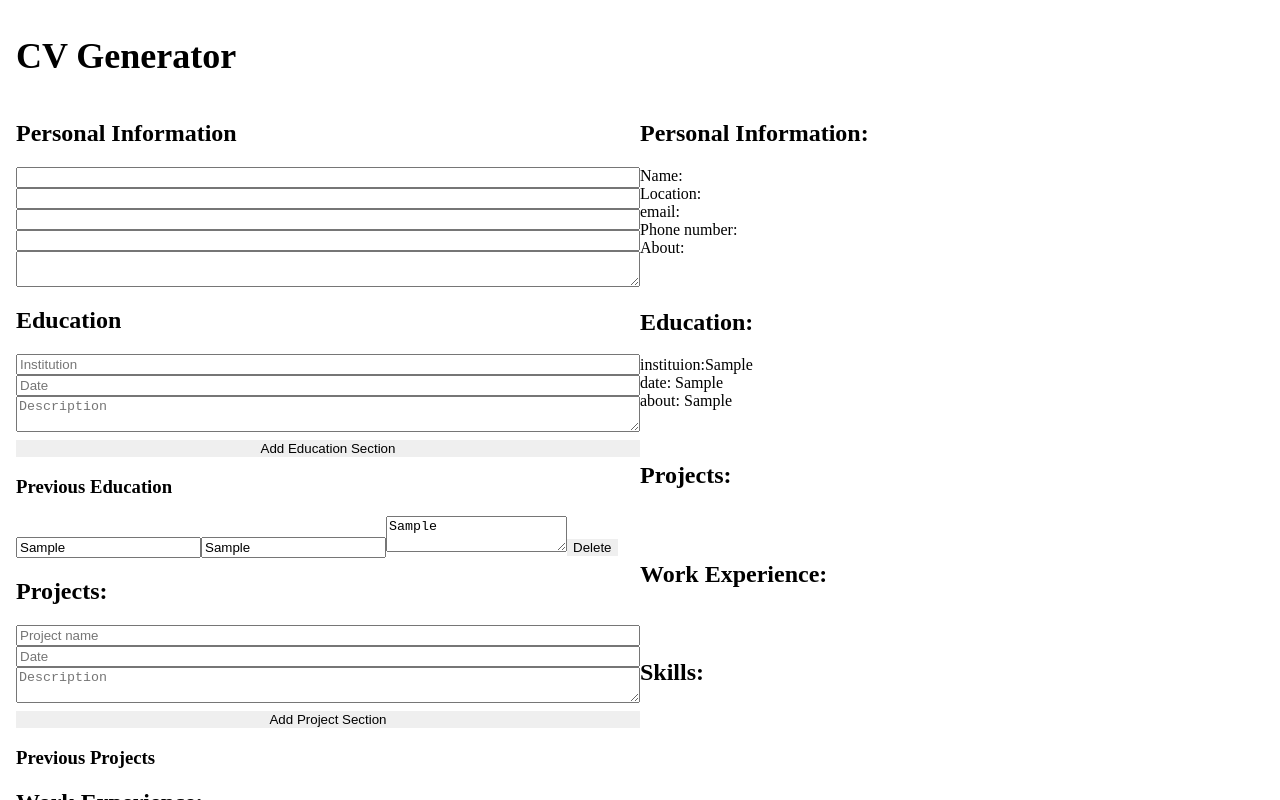
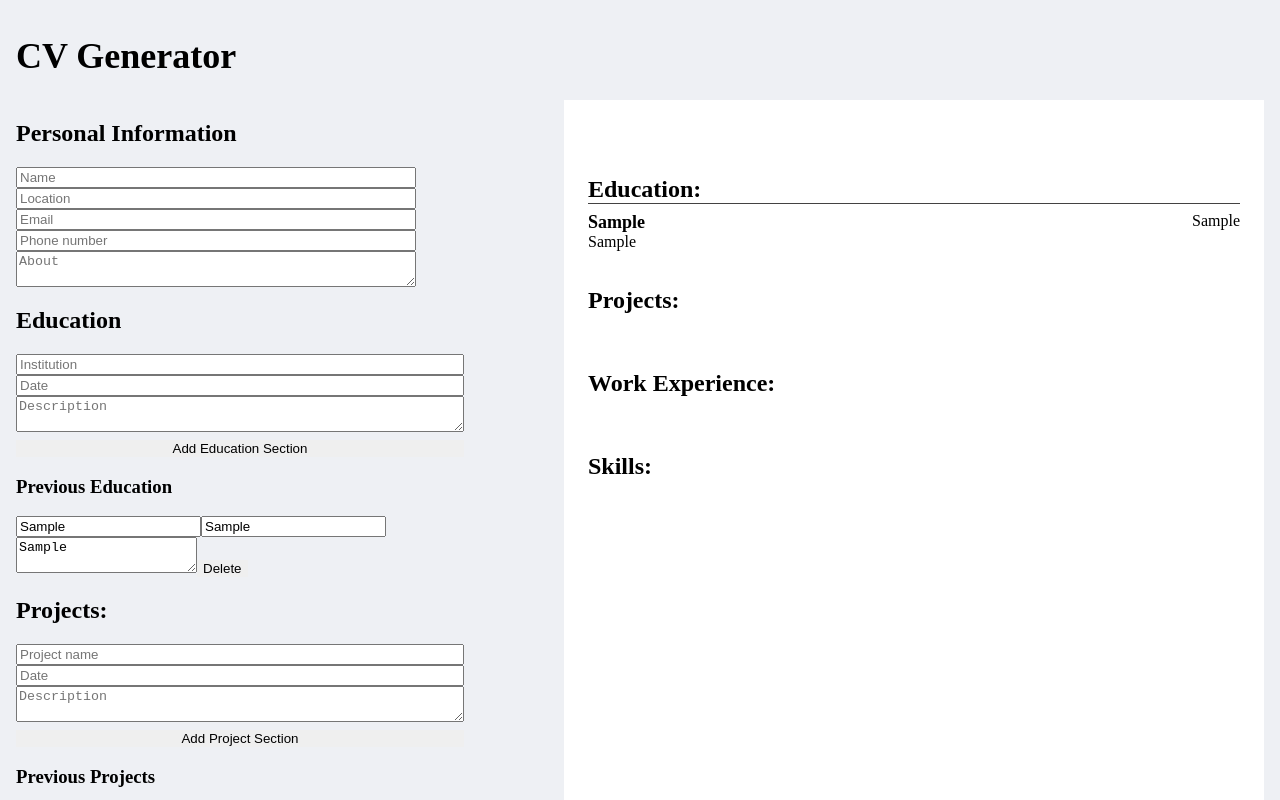
Before and after one commit to MisharyD/cv-generator, a React (Vite) app: page / in a window 1280 px wide. Both pictures are taken after typing "Sample", "Sample", "Sample" into the empty fields and a click on the button "Add Education Section". Shown: the top 800 px of the page. Built offline with nearby package versions, Linux system fonts and the light colour scheme.

Commit message:
finish styling personal and education cv sections

```diff
--- a/package.json
+++ b/package.json
@@ -25,7 +25,6 @@
     "eslint-plugin-react-refresh": "^0.4.9",
     "globals": "^15.9.0",
     "postcss": "^8.4.45",
-    "prettier": "^3.3.3",
     "prettier-plugin-tailwindcss": "^0.6.6",
     "tailwindcss": "^3.4.11",
     "vite": "^5.4.1"
--- a/src/App.jsx
+++ b/src/App.jsx
@@ -133,16 +133,19 @@ function App() {
           //personal section
           personalInfo={personalInfo}
           onChangePersonalInfo={personalOperations.handleChangePersonalInfo}
+
           //education section
           educationInfo={educationInfo}
           onChangeEducationInfo={educationOperations.changeEducationInfo}
           deleteEducationInfo={educationOperations.deleteEducationSection}
           addEducationSection={educationOperations.addEducationSection}
+
           //project section
           projectInfo={projectInfo}
           onChangeProjectInfo={projectOperations.changeProjectInfo}
           deleteProjectInfo={projectOperations.deleteProjectSection}
           addProjectSection={projectOperations.addProjectSection}
+
           //work experience section
           workExperienceInfo={workExperienceInfo}
           onChangeWorkExperienceInfo={
@@ -154,6 +157,7 @@ function App() {
           addWorkExperienceSection={
             workExperienceOperations.addWorkExperienceSection
           }
+
           //skills section
           skillsInfo={skillsInfo}
           onChangeSkillsInfo={skillsOperations.changeSkillInfo}
--- a/src/components/cv-components/education-section.jsx
+++ b/src/components/cv-components/education-section.jsx
@@ -1,13 +1,14 @@
 export default function EducationSection({ educationInfo }) {
   return (
     <div className="education-section">
-      <h2>Education:</h2>
+      <h2 className=" mb-[8px] text-[24px] border-b-[1px] border-t-[0px] border-r-[0px] border-l-[0px] border-solid border-[#434242]">Education:</h2>
       {educationInfo.map((section) => (
-        <div key={section.id}>
-          instituion:{section.institution}
-          <br />
-          date: {section.date} <br />
-          about: {section.description} <br />
+        <div key={section.id} className="education-section flex flex-col mb-[16px] last:mb-[0px]">
+          <div className="institutuion-date-container flex justify-between">
+            <div className="font-bold text-[18px]">{section.institution}</div>
+            <div>{section.date}</div>
+          </div>
+          <div className ="whitespace-pre-wrap">{section.description}</div>
         </div>
       ))}
     </div>
--- a/src/components/cv-components/personal-section.jsx
+++ b/src/components/cv-components/personal-section.jsx
@@ -6,13 +6,14 @@ export default function PersonalSection({ personalInfo }) {
   const about = personalInfo ? personalInfo.about : "";
 
   return (
-    <div className="personal-section">
-      <h2>Personal Information:</h2>
-      <div>Name: {name}</div>
-      <div>Location: {location}</div>
-      <div>email: {email}</div>
-      <div>Phone number: {phoneNumber}</div>
-      <div>About: {about}</div>
+    <div className="personal-section flex flex-col items-center">
+      <div className = "text-[32px]">{name}</div>
+      <div className="location-email-phone-number-container flex gap-[0.5rem] max-w-[400px]">
+        <div>{location}</div>
+        <div>{location !== "" && "|  "} {email}</div>
+        <div> {email !== "" && "|  "} {phoneNumber}</div>
+      </div>
+      <div className="mt-4 text-neutral-500 max-w-[400px]">{about}</div>
     </div>
   );
 }
--- a/src/components/cv.jsx
+++ b/src/components/cv.jsx
@@ -1,4 +1,3 @@
-/* eslint-disable react/prop-types */
 import PersonalSection from "./cv-components/personal-section";
 import EducationSection from "./cv-components/education-section";
 import ProjectsSection from "./cv-components/projects-section";
@@ -13,7 +12,8 @@ export default function Cv({
   skillsInfo,
 }) {
   return (
-    <div className="cv flex flex-col gap-8 bg-white">
+    <div className="cv flex flex-col gap-4 bg-white w-[700px] h-[900px] ml-[100px] p-[24px]
+    ">
       <PersonalSection personalInfo={personalInfo} />
 
       <EducationSection educationInfo={educationInfo} />
--- a/src/components/form-components/personal-form.jsx
+++ b/src/components/form-components/personal-form.jsx
@@ -8,28 +8,32 @@ export default function PersonalForm({ personalInfo, onChangePersonalInfo }) {
   return (
     <>
       <h2>Personal Information</h2>
-      <form className="personalForm flex flex-col">
+      <form className="personalForm flex flex-col max-w-[400px]">
         <input
           type="text"
           name="name"
+          placeholder="Name"
           value={name}
           onChange={(e) => onChangePersonalInfo({ name: e.target.value })}
         />
         <input
           type="text"
           name="location"
+          placeholder="Location"
           value={location}
           onChange={(e) => onChangePersonalInfo({ location: e.target.value })}
         />
         <input
           type="text"
           name="email"
+          placeholder="Email"
           value={email}
           onChange={(e) => onChangePersonalInfo({ email: e.target.value })}
         />
         <input
           type="text"
           name="phoneNumber"
+          placeholder="Phone number"
           value={phoneNumber}
           onChange={(e) =>
             onChangePersonalInfo({ phoneNumber: e.target.value })
@@ -37,6 +41,7 @@ export default function PersonalForm({ personalInfo, onChangePersonalInfo }) {
         />
         <textarea
           name="about"
+          placeholder="About"
           value={about}
           onChange={(e) => onChangePersonalInfo({ about: e.target.value })}
         ></textarea>
--- a/src/styles/index.css
+++ b/src/styles/index.css
@@ -8,6 +8,7 @@
 
 body {
   padding: 12px 16px;
+  background-color:#EEF0F4;
 }
 
 .main {
```
Also changed, not shown: 1 other file (tests, documents, lock files or other folders).
